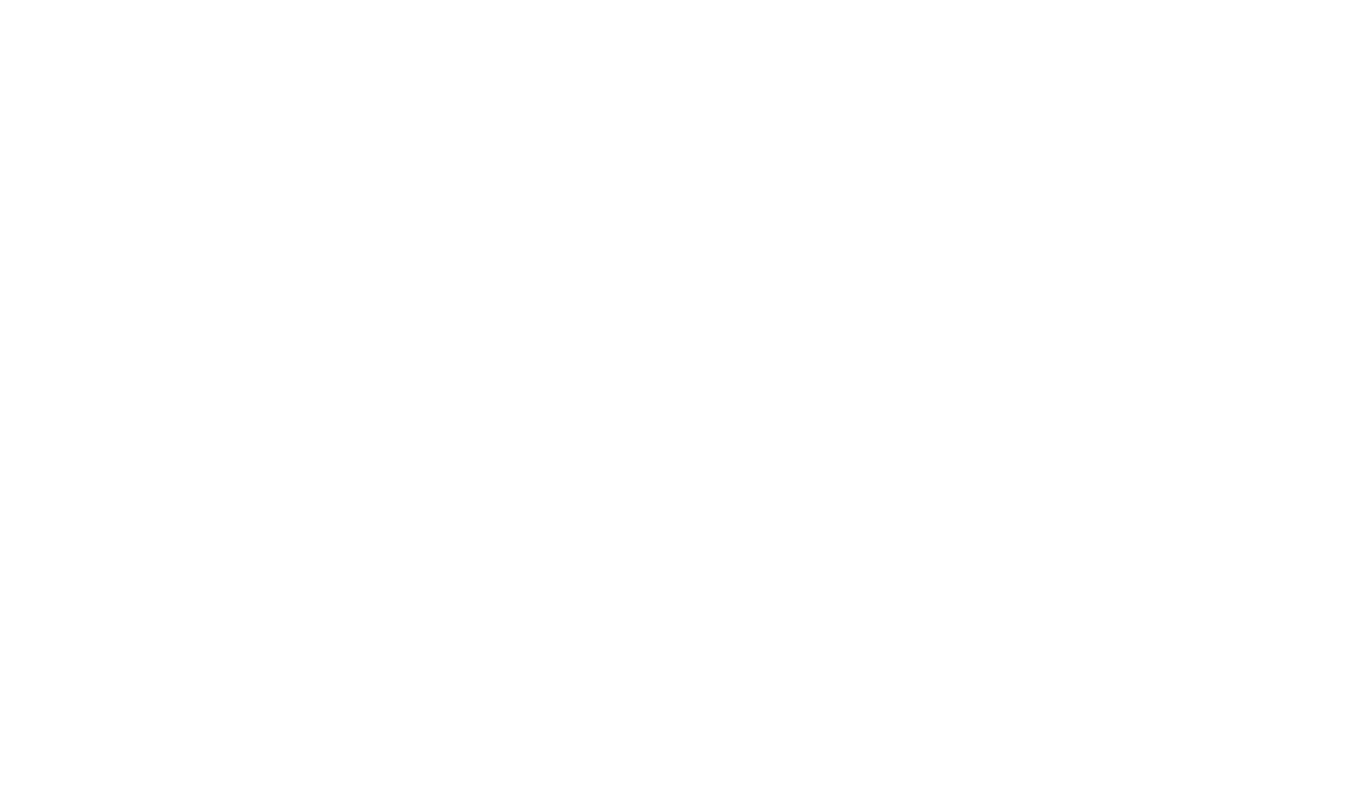
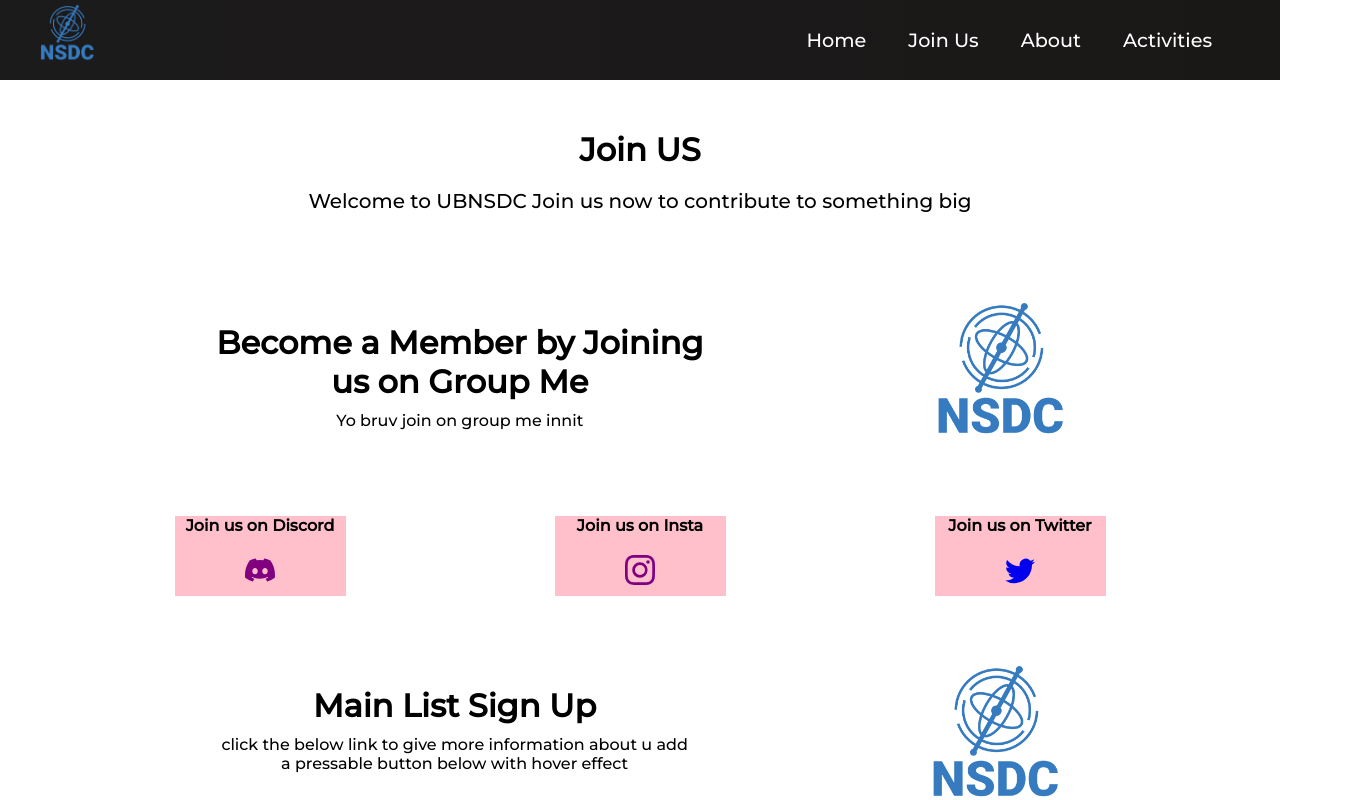
Before and after one commit to UBNSDC2023/UBNSDC, a React (Vite) app: page /join in a window 1280 px wide. Before the commit this address had no page. Shown: the top 800 px of the page, 1360 px wide, since content can reach past the window. Built offline with nearby package versions, Linux system fonts and the light colour scheme.

Commit message:
join page code pushed without css styling

```diff
--- a/index.html
+++ b/index.html
@@ -10,6 +10,9 @@
       integrity="sha384-xxzQGERXS00kBmZW/6qxqJPyxW3UR0BPsL4c8ILaIWXva5kFi7TxkIIaMiKtqV1Q"
       crossorigin="anonymous"
     />
+    <link href=
+      "https://fonts.googleapis.com/css2?family=Montserrat:wght@500&display=swap"
+          rel="stylesheet">
   </head>
   <body>
     <div id="root"></div>
--- a/package.json
+++ b/package.json
@@ -12,6 +12,7 @@
   "dependencies": {
     "react": "^18.2.0",
     "react-dom": "^18.2.0",
+    "react-icons": "^4.11.0",
     "react-router-dom": "^6.18.0"
   },
   "devDependencies": {
--- a/src/App.css
+++ b/src/App.css
@@ -2,43 +2,5 @@
     box-sizing: border-box;
     margin: 0;
     padding: 0;
-    font-family: 'PT Sans', sans-serif;
+    font-family: "Montserrat", sans-serif;
   }
-
-  .home,
-  .services,
-  .products,
-  .sign-up {
-    display: flex;
-    height: 90vh;
-    align-items: center;
-    justify-content: center;
-    font-size: 3rem;
-  }
-
-  .services {
-    background-image: url('/images/img-2.jpg');
-    background-position: center;
-    background-size: cover;
-    background-repeat: no-repeat;
-    color: #fff;
-    font-size: 100px;
-  }
-
-  .products {
-    background-image: url('/images/img-1.jpg');
-    background-position: center;
-    background-size: fill;
-    background-repeat: no-repeat;
-    color: #fff;
-    font-size: 100px;
-  }
-
-  .sign-up {
-    background-image: url('/images/img-8.jpg');
-    background-position: center;
-    background-size: cover;
-    background-repeat: no-repeat;
-    color: #fff;
-    font-size: 100px;
-  }
--- a/src/App.jsx
+++ b/src/App.jsx
@@ -6,6 +6,7 @@ import Home from './pages/Home/Home'
 import { BrowserRouter, Route, Routes } from 'react-router-dom'
 import AppLayout from './components/AppLayout'
 import About from './pages/About/About'
+import Join from './pages/Join/Join'
 
 function App() {
   return(
@@ -16,6 +17,7 @@ function App() {
 
       <Route index path="/" element={<Home/>}/>
       <Route path='about' element={<About/>}/>
+      <Route path='join' element={<Join/>}/>
       </Route>
     </Routes>
     </BrowserRouter>
--- /dev/null
+++ b/src/pages/Join/Join.css
@@ -0,0 +1,72 @@
+
+.header{
+    margin-bottom: 90px;
+}
+
+.heading{
+    text-align: center;
+    font-size: 30;
+    margin-top: 50px;
+    margin-bottom: 20px;
+    font-weight: 900;
+    font-family: "Montserrat", sans-serif;
+
+}
+
+.text{
+    text-align: center;
+    font-size: 20px;
+}
+
+
+.groupme-container{
+    display: flex;
+    justify-content: space-around;
+
+}
+
+.groupme-text-container{
+    margin-left: 100px;
+    text-align: center;
+    display: flex;
+    flex-direction: column;
+    align-items: center;
+    margin-top: 20px;
+
+}
+
+.groupme-text-header{
+    margin-bottom: 10px;
+}
+
+.groupme-decoration-box{
+    background-color: black;
+}
+
+.groupme-img{
+    width: 10%;
+    margin-right: 100px;
+}
+
+.social-container{
+    display: flex;
+    justify-content: space-around;
+    padding: 70px;
+}
+
+.social-discord,
+.social-insta,
+.social-twitter {
+    text-align: center;
+    background-color: pink;
+    width: 15%;
+    height: 80px;
+}
+
+.social-heading{
+    margin-bottom: 20px;
+}
+
+.twitter-icon{
+    size: 100px;
+}
--- a/src/pages/Join/Join.jsx
+++ b/src/pages/Join/Join.jsx
@@ -1,12 +1,63 @@
 import React from 'react'
+import './Join.css'
 import Navbar from '../../components/Navbar/Navbar'
+import { BsDiscord, BsInstagram, BsTwitter } from "react-icons/bs";
+import { Link } from 'react-router-dom';
+import logo from '../../../assets/nsdc-logo.png'
 
 function Join() {
   return (
-    <div>
-        <Navbar/>
+    <>
+      <div className='header'>
+        <h1 className='heading'>Join US</h1>
+        <p className='text'>Welcome to UBNSDC Join us now to contribute to something big</p>
+      </div>
+      <div className='groupme-container'>
 
-    </div>
+        <div className='groupme-text-container'>
+          <h1 className='groupme-text-header'>Become a Member by Joining <br /> us on Group Me</h1>
+          <p className='groupme-text-para'>Yo bruv join on group me innit</p>
+        </div>
+
+        <img className= 'groupme-img' src={logo} alt="" />
+
+
+      </div>
+      <div className='social-container'>
+
+        <div className='social-discord'>
+          <h4 className='social-heading' >Join us on Discord</h4>
+          <Link className='discord-icon'>
+            <BsDiscord size={30} color='purple'/>
+          </Link>
+
+        </div>
+        <div className='social-insta'>
+          <h4 className='social-heading'>Join us on Insta</h4>
+          <Link className='instagram-icon'>
+            <BsInstagram size={30} color='purple'/>
+          </Link>
+        </div>
+        <div className='social-twitter'>
+          <h4 className='social-heading'>Join us on Twitter</h4>
+          <Link className='twitter-icon'>
+            <BsTwitter size={30} color='light blue'/>
+          </Link>
+        </div>
+      </div>
+
+      <div className='groupme-container'>
+
+        <div className='groupme-text-container'>
+          <h1 className='groupme-text-header'> Main List Sign Up</h1>
+          <p className='groupme-text-para'>click the below link to give more information about u add <br />a pressable button below with hover effect</p>
+
+        </div>
+
+        <img className= 'groupme-img' src={logo} alt="" />
+
+      </div>
+    </>
   )
 }
 
```
Also changed, not shown: 1 other file (tests, documents, lock files or other folders).
